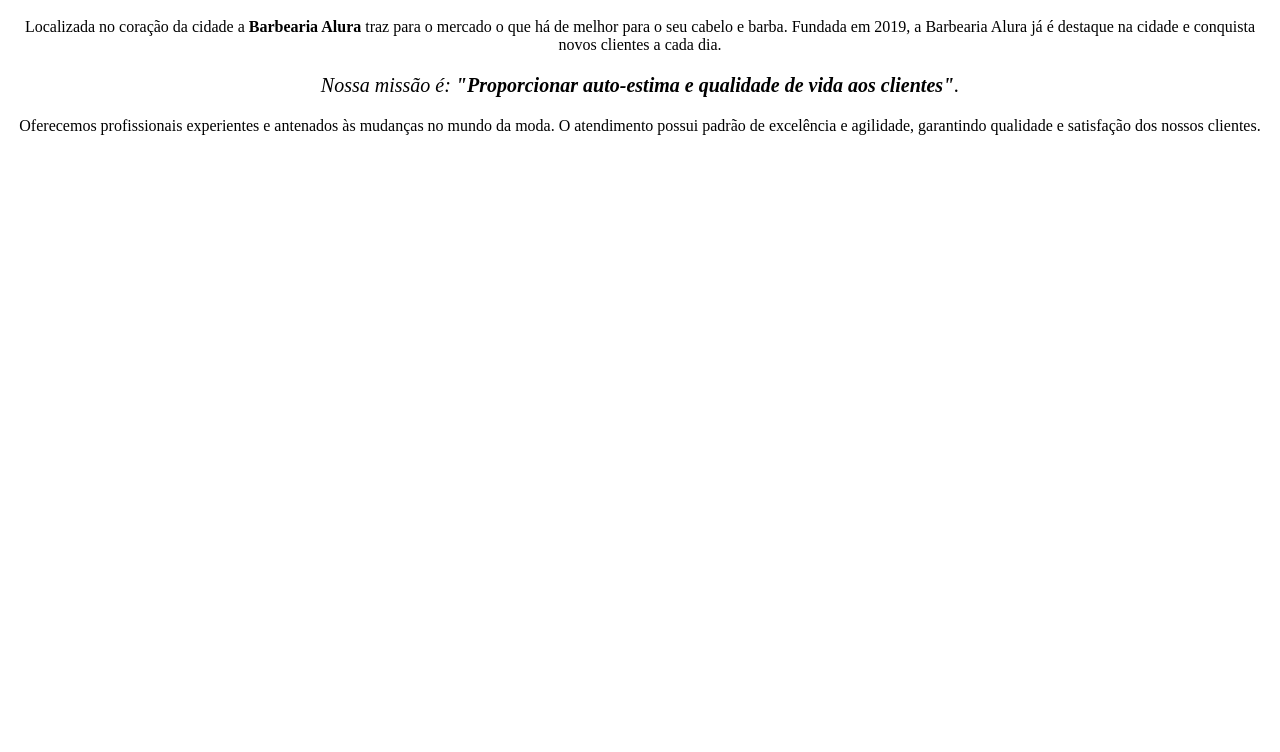
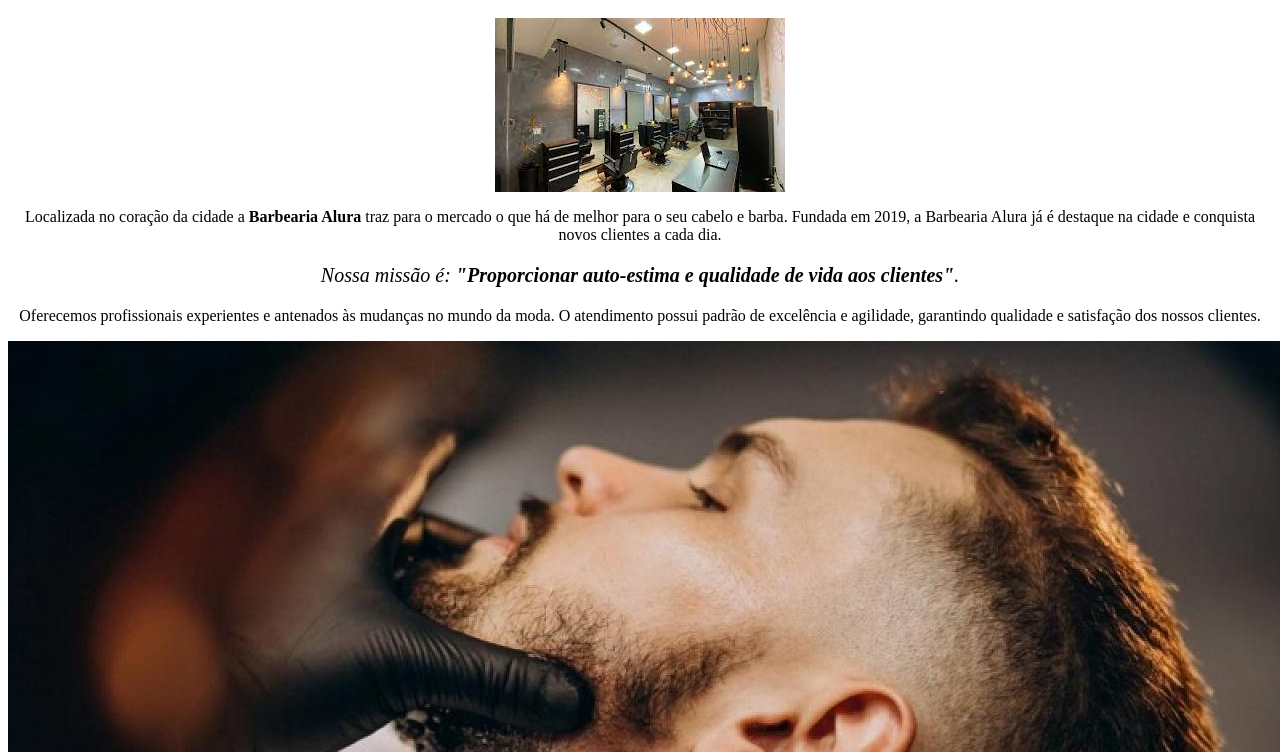
Before and after one commit to nicolicarolinafernandes/Barbearia_Alura, a plain HTML site: page index.html in a window 1280 px wide. Shown: the part 48-800 px from the top of the page. Drawn offline with Linux system fonts and the light colour scheme.

Commit message:
Add files via upload

```diff
--- a/index.html
+++ b/index.html
@@ -8,10 +8,14 @@
     <body>
         <h1 style="text-align: center">Sobre a Barbearia Alura</h1>
 
+         <center> <img id="foto01" src="foto01.jpeg"> </center>
+
         <p style="text-align: center">Localizada no coração da cidade a <strong>Barbearia Alura</strong> traz para o mercado o que há de melhor para o seu cabelo e barba. Fundada em 2019, a Barbearia Alura já é destaque na cidade e conquista novos clientes a cada dia.</p>
 
         <p style="font-size: 20px; text-align: center"><em>Nossa missão é: <strong>"Proporcionar auto-estima e qualidade de vida aos clientes"</strong>.</em></p>
 
         <p style="text-align: center">Oferecemos profissionais experientes e antenados às mudanças no mundo da moda. O atendimento possui padrão de excelência e agilidade, garantindo qualidade e satisfação dos nossos clientes.</p>
+
+        <center> <img id="foto02" src="foto02.jpg"> </center>
     </body>
 </html>
```
Also changed, not shown: foto01.jpeg (added), foto02.jpg (added).
